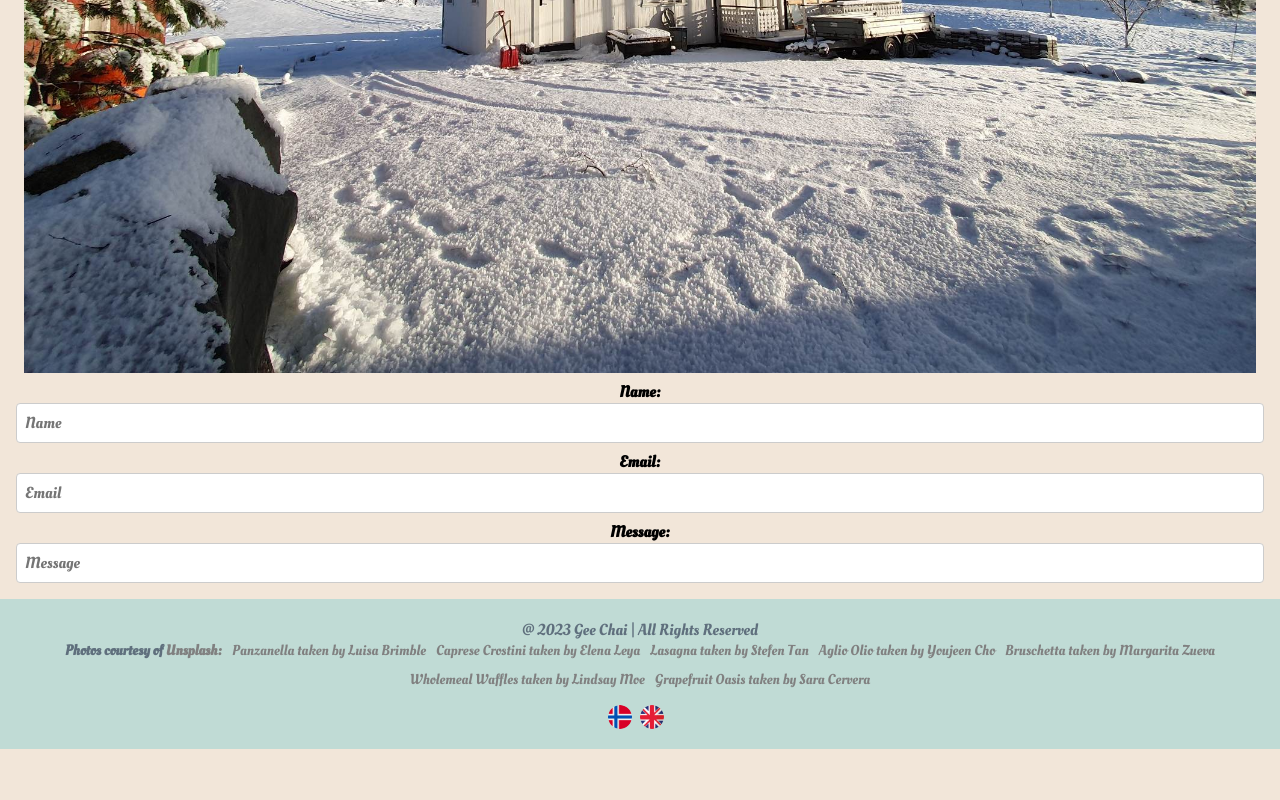
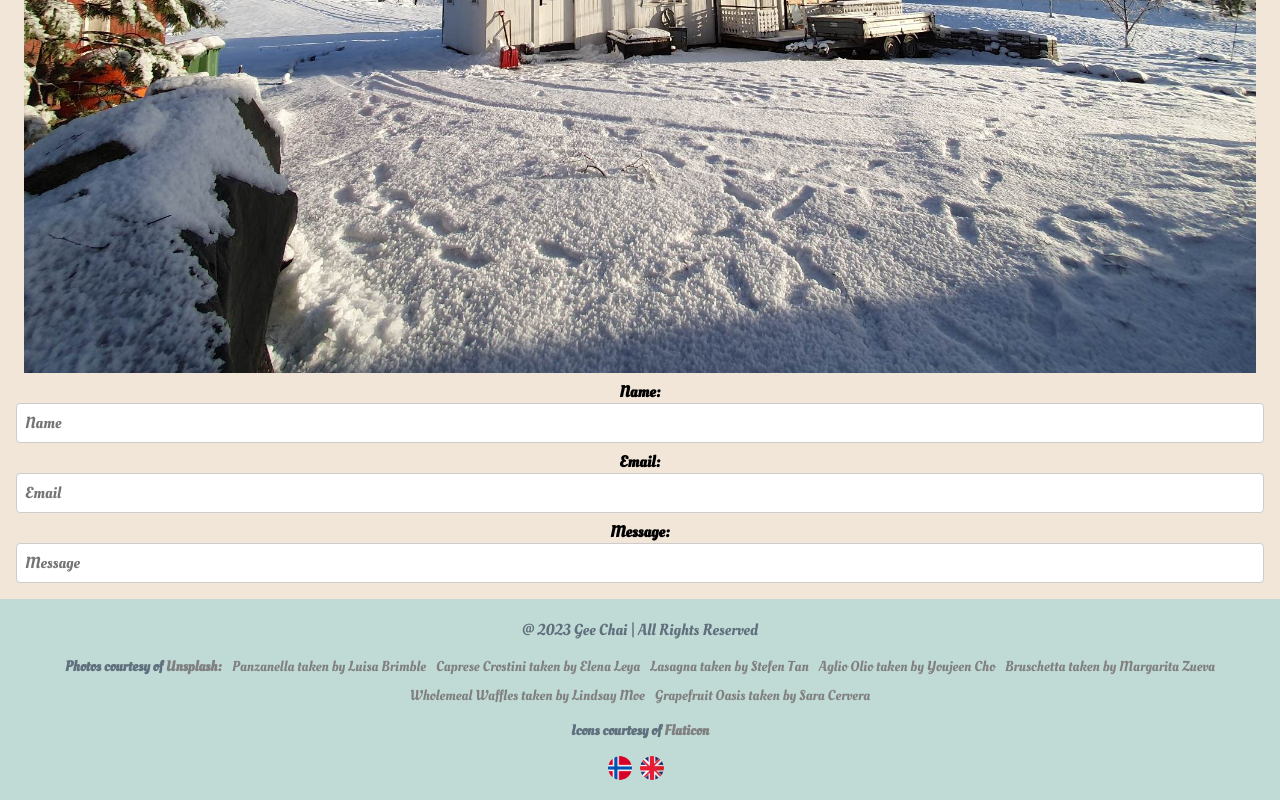
Before and after one commit to FefesG5/aas-nordre-tolerud, a React (Create React App) app: page /contact in a window 1280 px wide. Shown: the part 696-1496 px from the top of the page. Before the commit the page ends 1445 px from the top, so only its background shows below. Built offline with nearby package versions, Linux system fonts and the light colour scheme; a web font is replaced by a local one.

Commit message:
feat: icons css

```diff
--- a/src/components/Footer.tsx
+++ b/src/components/Footer.tsx
@@ -68,6 +68,20 @@ function Footer() {
             photographer="Sara Cervera"
           />
         </div>
+        <div className="icon-attribution-container">
+          <h3>
+            {t("iconsCourtesyOf")}
+            <a
+              href="https://www.flaticon.com/"
+              target="_blank"
+              rel="noopener noreferrer nofollow"
+              className="geek-click-link" // add this class to your CSS file to style this link
+            >
+              {" "}
+              Flaticon
+            </a>
+          </h3>
+        </div>
         <div>
           <IconAttribution
             href="https://www.flaticon.com/free-icons/norway"
--- a/src/styles/footer.css
+++ b/src/styles/footer.css
@@ -37,20 +37,28 @@
   gap: 10px;
   justify-content: center;
   margin-bottom: 16px;
+  margin-top: 16px;
 }
 
-.unsplash-attribution-container h3 {
+.unsplash-attribution-container h3,
+.icon-attribution-container h3 {
   margin: 0;
   font-size: 0.9rem;
 }
 
-.unsplash-link {
+.icon-attribution-container h3 {
+  margin-bottom: 16px;
+}
+
+.unsplash-link,
+.geek-click-link {
   text-decoration: none;
   color: #808080;
   font-size: 0.9rem;
 }
 
-.unsplash-link:hover {
+.unsplash-link:hover,
+.geek-click-link:hover {
   color: #606060;
 }
 
--- a/src/translations/en.json
+++ b/src/translations/en.json
@@ -14,6 +14,7 @@
   "geekClickIconsAttributionText": "Icons created by GeekClick - Flaticon",
   "takenBy": "taken by",
   "courtesyOf": "Photos courtesy of",
+  "iconsCourtesyOf": "Icons courtesy of",
   "meetIngvarTitle": "Meet Ingvar",
   "about-text-1": "A humble chef with a love for cooking and a great sense of humor. With a desire to create delicious and satisfying meals, Ingvar blends taste, presentation, and quality to create unforgettable culinary experiences. As a local in his hometown, Ingvar is proud to use only the freshest ingredients, ensuring each dish is made with care and attention to detail.",
   "about-text-2": "Join Ingvar for a delightful meal, where humor and deliciousness come together in perfect harmony.",
```
